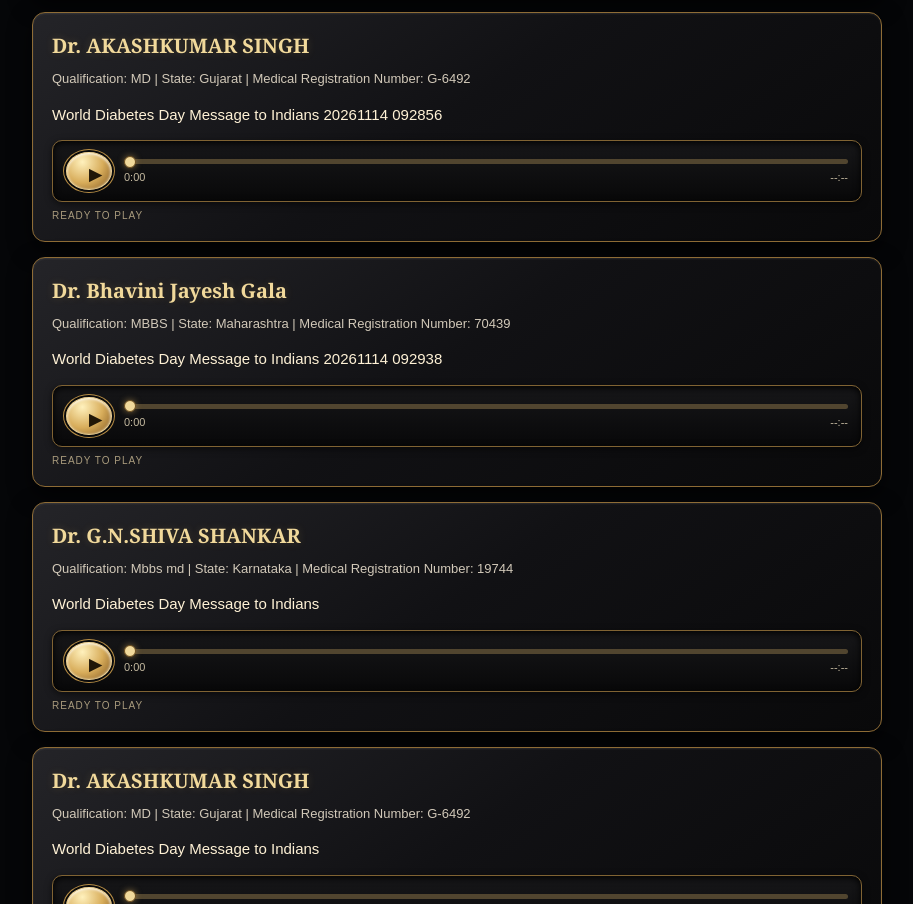
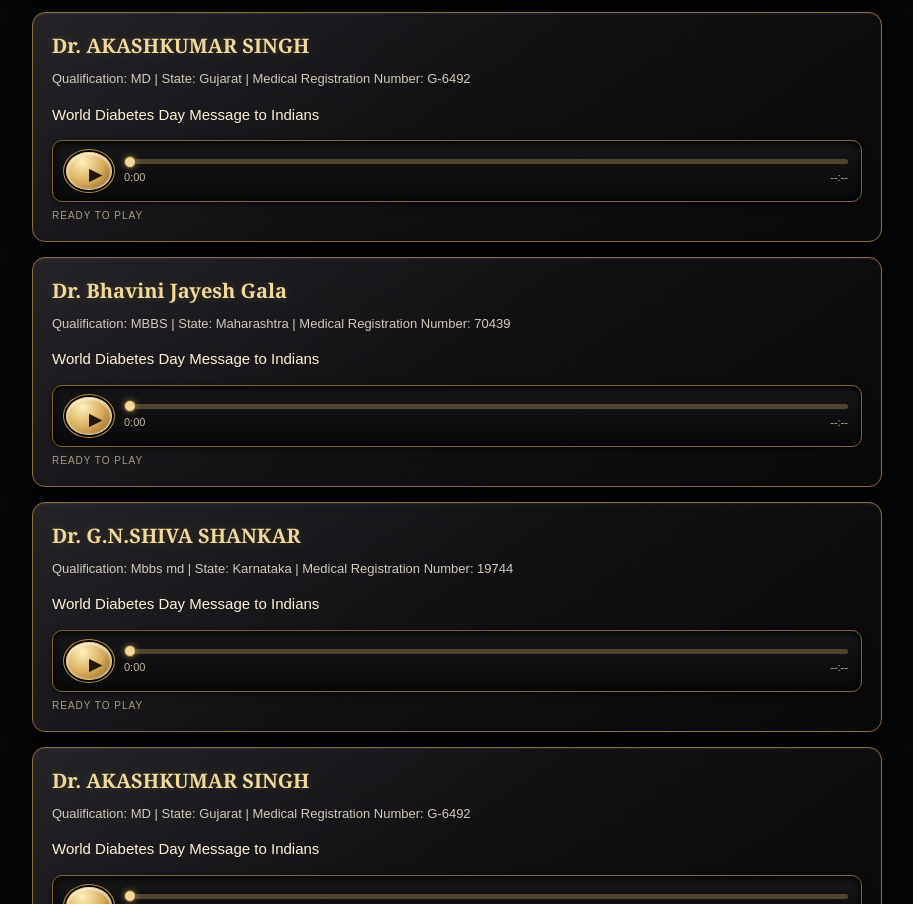
Before and after one commit to namokarradios-gif/radio4-diabetes-india, a plain HTML site: page index.html in a window 1280 px wide. Shown: the part 1187-2091 px from the top of the page, without its empty margins (183-1096 px from the left). Drawn offline with Linux system fonts and the light colour scheme.

Commit message:
Remove timestamps from public recording topics

```diff
--- a/index.html
+++ b/index.html
@@ -1139,7 +1139,7 @@ const loadMoreButton = root.querySelector("#loadMoreTalks");
 const backToRadioButton = root.querySelector("#backToRadioBottom");
 
 function decodeFilename(filename) {
-  const clean = filename.replace(/\.mp3$/i, "");
+  const clean = filename.replace(/\.mp3$/i, "").replace(/ \d{8} \d{6}$/, "");
   const match = clean.match(/^Talk by (.+?) on (.+)$/i);
 
   if (!match) return null;
```
